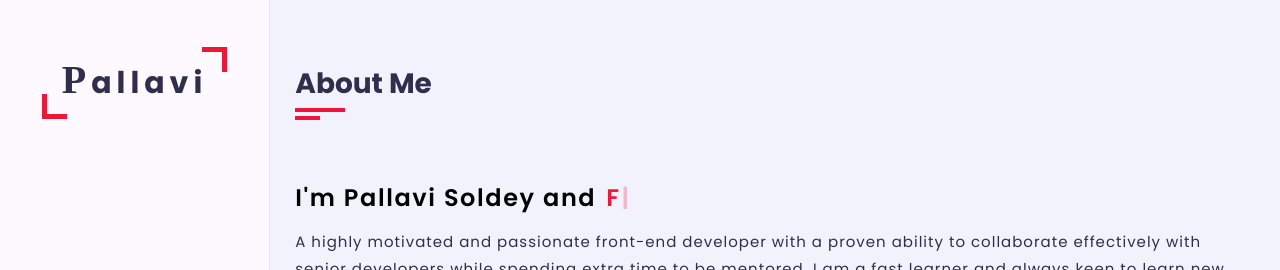
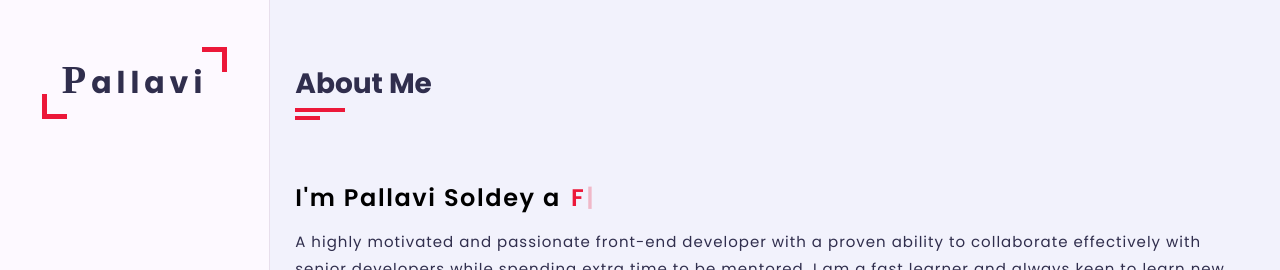
Before and after one commit to pallavi0112/Portfolio-frontend, a React (Create React App) app: page /aboutus in a window 1280 px wide. Shown: the top 270 px of the page. Built offline with nearby package versions, Linux system fonts and the light colour scheme; a web font is replaced by a local one.

Commit message:
replace and to a

```diff
--- a/src/Component/About/Aboutsection.jsx
+++ b/src/Component/About/Aboutsection.jsx
@@ -13,7 +13,7 @@ const Aboutsection = () => {
                 <SectionTitle title="About Me" />
                 <div className='about-content-section'>
                     <AboutContent
-                        head="I'm Pallavi Soldey and"
+                        head="I'm Pallavi Soldey a"
                         para="A highly motivated and passionate front-end developer with a proven ability
                          to collaborate effectively with senior developers while spending extra time to be mentored.
                           I am a fast learner and always keen to learn new things from my seniors
```
